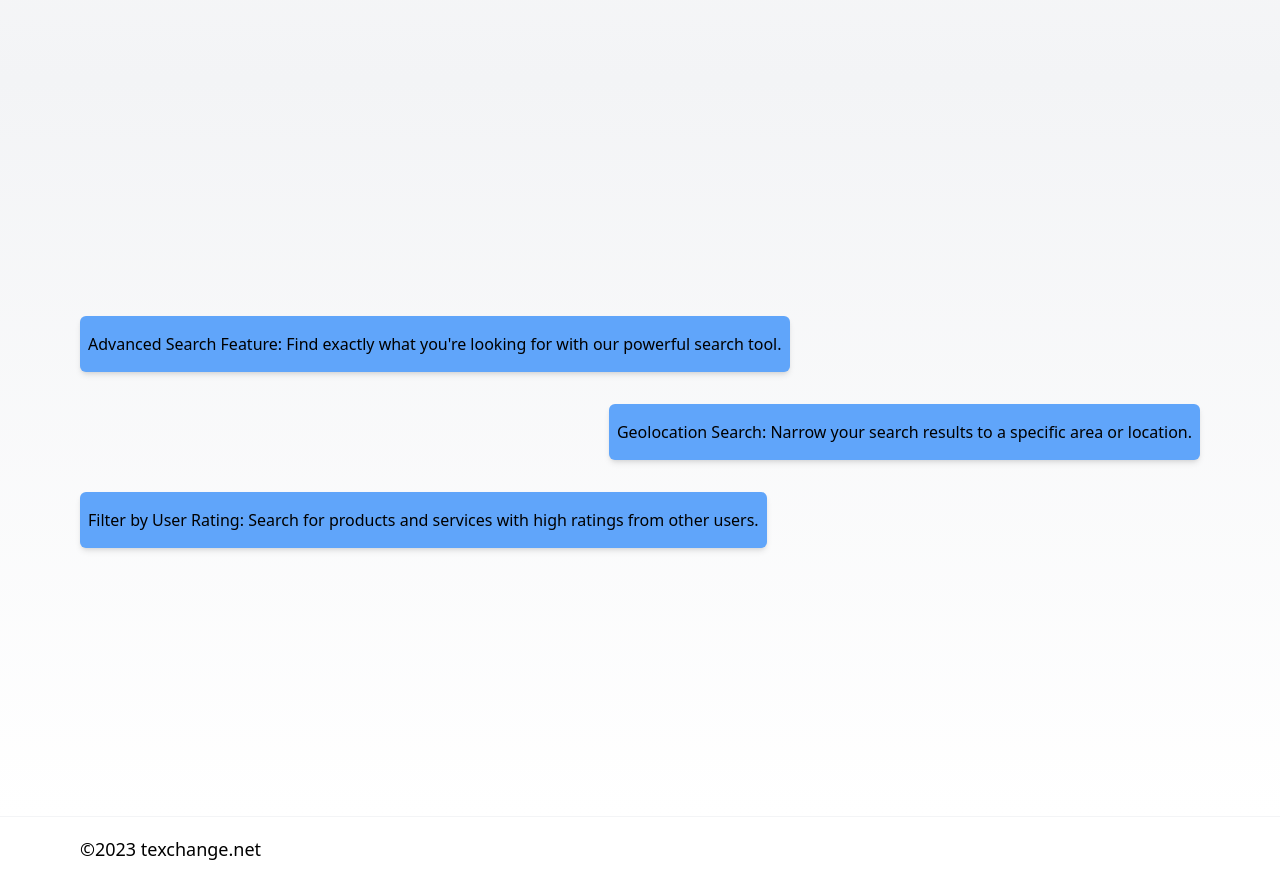
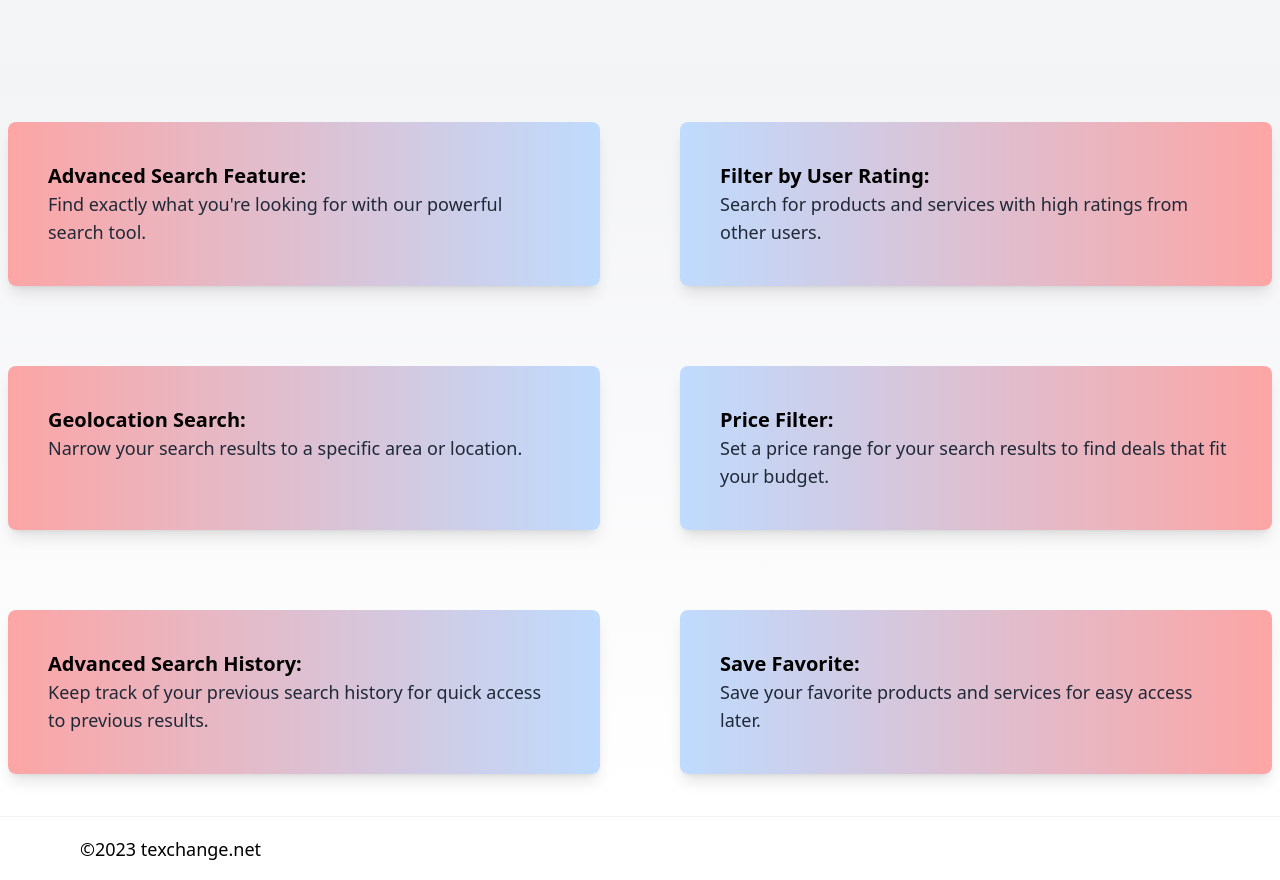
Before and after one commit to Tekxchange/web_ui, a React (Vite) app: page / in a window 1280 px wide. Shown: the part 720-1600 px from the top of the page. Built offline with nearby package versions, Linux system fonts and the light colour scheme.

Commit message:
marketing hero wip

```diff
--- a/src/components/Button/index.tsx
+++ b/src/components/Button/index.tsx
@@ -9,7 +9,7 @@ export enum ButtonColor {
 }
 
 const buttonColorMap: Record<ButtonColor, string> = {
-  [ButtonColor.None]: "bg-transparent hover:bg-transparent text-blue-700",
+  [ButtonColor.None]: "bg-transparent hover:bg-gray-100 text-blue-700 hover:shadow-none",
   [ButtonColor.Red]: "bg-red-400 hover:bg-red-300 text-black",
   [ButtonColor.Green]: "bg-green-400 hover:bg-green-300 text-black",
   [ButtonColor.Blue]: "bg-blue-300 hover:bg-blue-200 text-black",
--- /dev/null
+++ b/src/pages/marketingPage/card.tsx
@@ -0,0 +1,16 @@
+interface ICardProps {
+  titleText: string;
+  subtitleText: string;
+}
+
+export default function Card(props: ICardProps) {
+  const { subtitleText, titleText } = props;
+  return (
+    <div className="rounded-lg shadow-lg bg-gradient-to-l odd:from-blue-200 odd:to-red-300 even:from-red-300 even:to-blue-200">
+      <div className="p-4 lg:p-10">
+        <h3 className="text-lg lg:text-xl font-bold">{titleText}</h3>
+        <p className="text-sm lg:text-lg text-gray-800">{subtitleText}</p>
+      </div>
+    </div>
+  );
+}
--- a/src/pages/marketingPage/index.tsx
+++ b/src/pages/marketingPage/index.tsx
@@ -1,5 +1,6 @@
 import Button, { ButtonColor } from "../../components/Button";
 import { NavLink } from "react-router-dom";
+import Card from "./card";
 
 export default function MarketingPage() {
   return (
@@ -30,20 +31,37 @@ export default function MarketingPage() {
         id="details"
         className="app-height w-full flex flex-col justify-center items-center bg-gradient-to-b from-gray-100 to-white"
       >
-        <ul className="w-full">
-          <li className="bg-blue-400 w-fit px-2 py-4 mb-8 rounded-md shadow-md md:ml-20 mr-auto">
-            Advanced Search Feature: Find exactly what you're looking for with
-            our powerful search tool.
-          </li>
-          <li className="bg-blue-400 w-fit px-2 py-4 mb-8 rounded-md shadow-md md:mr-20 ml-auto">
-            Geolocation Search: Narrow your search results to a specific area or
-            location.
-          </li>
-          <li className="bg-blue-400 w-fit px-2 py-4 mb-8 rounded-md shadow-md md:ml-20 mr-auto">
-            Filter by User Rating: Search for products and services with high
-            ratings from other users.
-          </li>
-        </ul>
+        <div
+          className={`
+        grid grid-cols-1 gap-5 px-2 md:grid-cols-2 md:gap-10 lg:gap-20
+
+        `.trim()}
+        >
+          <Card
+            titleText="Advanced Search Feature:"
+            subtitleText="Find exactly what you're looking for with our powerful search tool."
+          />
+          <Card
+            titleText="Filter by User Rating:"
+            subtitleText="Search for products and services with high ratings from other users."
+          />
+          <Card
+            titleText="Geolocation Search:"
+            subtitleText="Narrow your search results to a specific area or location."
+          />
+          <Card
+            titleText="Price Filter:"
+            subtitleText="Set a price range for your search results to find deals that fit your budget."
+          />
+          <Card
+            titleText="Advanced Search History:"
+            subtitleText="Keep track of your previous search history for quick access to previous results."
+          />
+          <Card
+            titleText="Save Favorite:"
+            subtitleText="Save your favorite products and services for easy access later."
+          />
+        </div>
       </section>
     </div>
   );
```
